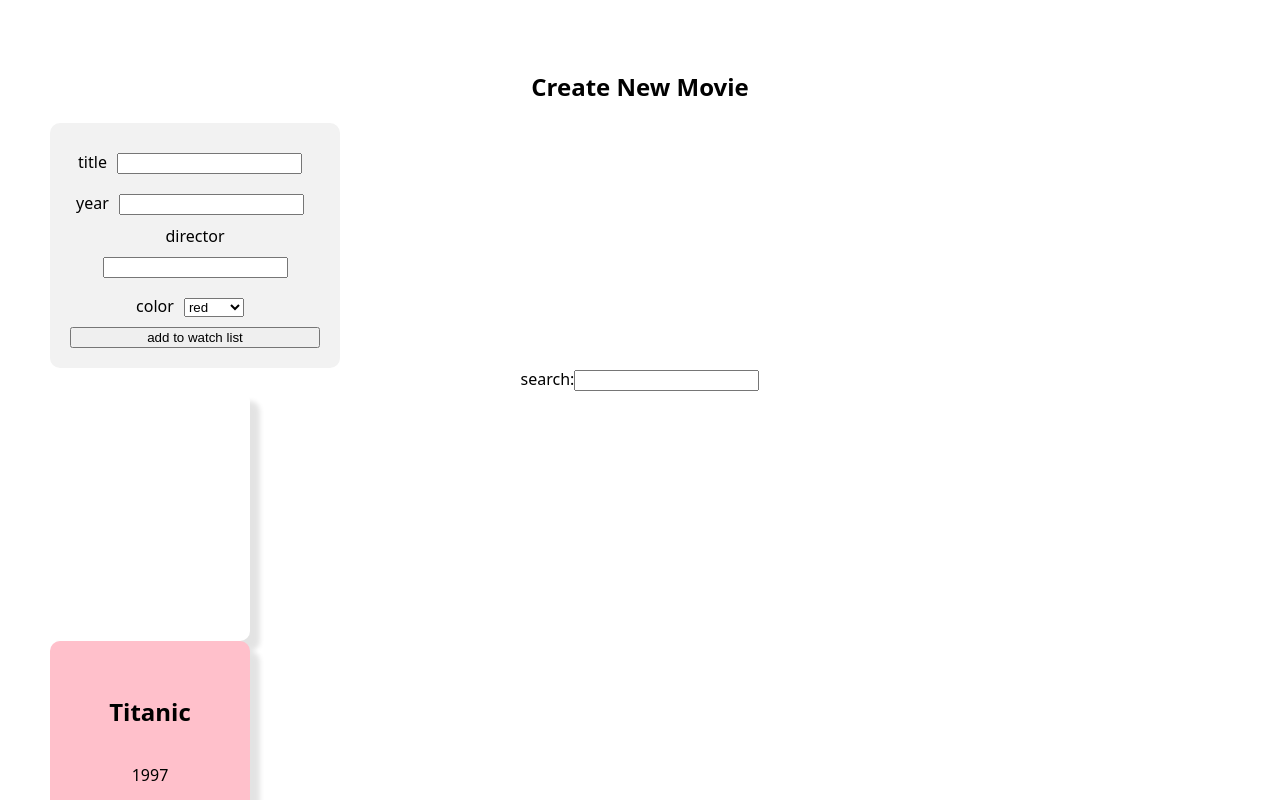
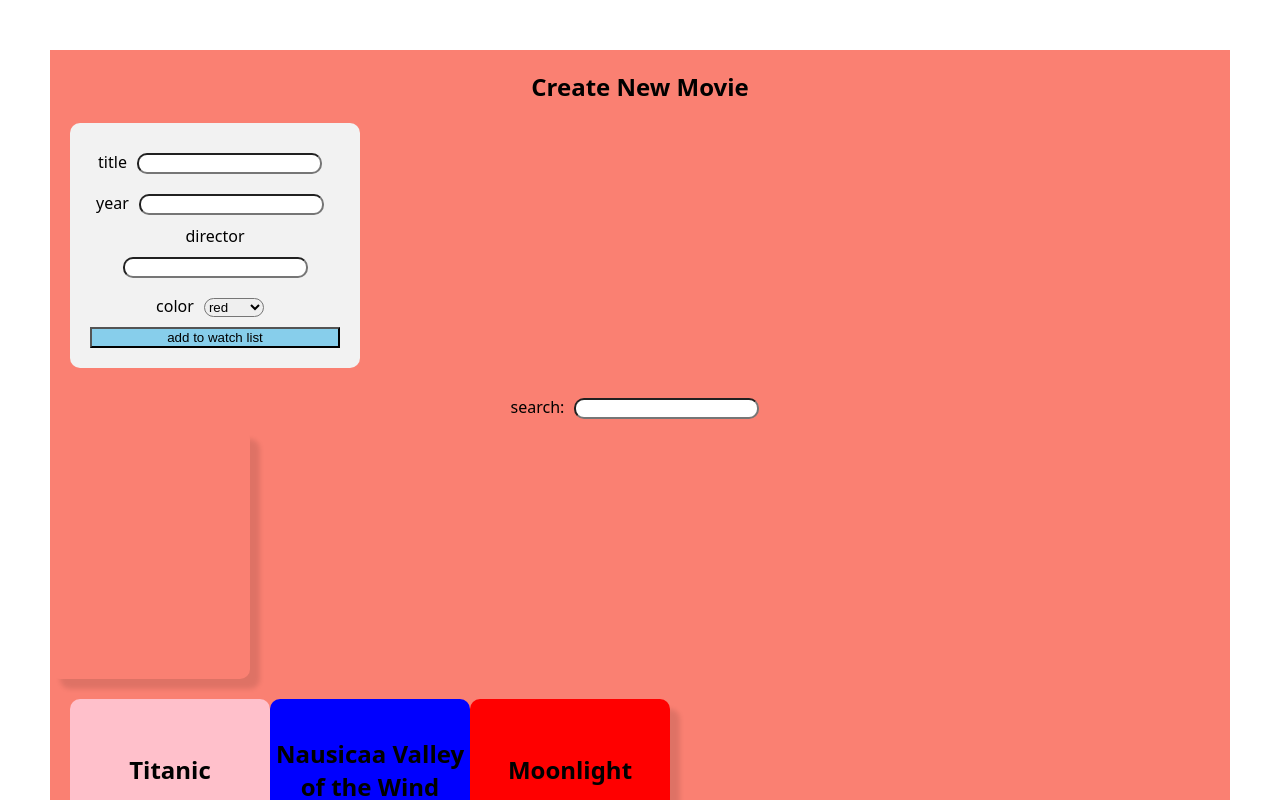
Before and after one commit to kashitamang/movie-list-maker, a React (Create React App) app: page / in a window 1280 px wide. Shown: the top 800 px of the page. Built offline with nearby package versions, Linux system fonts and the light colour scheme.

Commit message:
adds filter functionality and some base styling

```diff
--- a/src/App.css
+++ b/src/App.css
@@ -27,8 +27,25 @@ form {
   flex-direction: column;
   padding: 20px;
   border-radius: 10px;
+  margin: 20px;
 }
 
 form input, select {
   margin: 10px;
+  border-radius: 10px;
 }
+
+input {
+  margin: 10px;
+  border-radius: 10px;
+}
+
+.movie-list {
+  display: flex;
+  flex-wrap: wrap;
+  margin: 20px;
+}
+
+button {
+  background-color: skyblue;
+}
--- a/src/App.js
+++ b/src/App.js
@@ -13,11 +13,25 @@ function App() {
   const [movieYear, setMovieYear] = useState('');
   const [movieDirector, setMovieDirector] = useState('');
   const [movieColor, setMovieColor] = useState('');
-  const [allMovies, setAllMovies] = useState([{
-    title: 'Titanic',
-    director: 'James Cameron',
-    year: '1997',
-    color: 'pink', }
+  const [allMovies, setAllMovies] = useState([
+    {
+      title: 'Titanic',
+      director: 'James Cameron',
+      year: '1997',
+      color: 'pink',
+    },
+    {
+      title: 'Nausicaa Valley of the Wind',
+      director: 'Hayao Miyazaki',
+      year: '1984',
+      color: 'blue',
+    },
+    {
+      title: 'Moonlight',
+      director: 'Barry Jenkins',
+      year: '2017',
+      color: 'red',
+    }
   ]);
   //filter state
   const [filteredMovies, setFilteredMovies] = useState(allMovies);
@@ -25,7 +39,7 @@ function App() {
   //put use effect here
   useEffect(() => handleFilterMovies(filterMovie), [allMovies, filterMovie]);
 
-  console.table(movieTitle);
+  // console.table(movieTitle);
 
   //functions
   function handleSubmit(e) {
@@ -58,7 +72,7 @@ function App() {
   }
 
   return (
-    <div className="App">
+    <div className="App" style={{ backgroundColor: 'salmon' }}>
       <MovieForm
         handleSubmit={handleSubmit}
         movieTitle={movieTitle}
@@ -72,7 +86,7 @@ function App() {
       />
       <label>
         search:
-        <input value={filterMovie} onChange={e => filteredMovies(e.target.value)}/>
+        <input onChange={e => setFilterMovie(e.target.value)}/>
       </label>
       <Movie
         movieTitle={movieTitle}
--- a/src/Components/MovieForm.js
+++ b/src/Components/MovieForm.js
@@ -33,10 +33,10 @@ export default function MovieForm({
         <label>
       color
           <select value={movieColor} onChange={e => setMovieColor(e.target.value)}>
-            <option value="red">red</option>
-            <option value="blue">blue</option>
-            <option value="green">green</option>
-            <option value="yellow">yellow</option>
+            <option value="pink">red</option>
+            <option value="skyblue">blue</option>
+            <option value="chartreuse">green</option>
+            <option value="goldenrod">yellow</option>
           </select>
         </label>
         <button>add to watch list</button>
```
